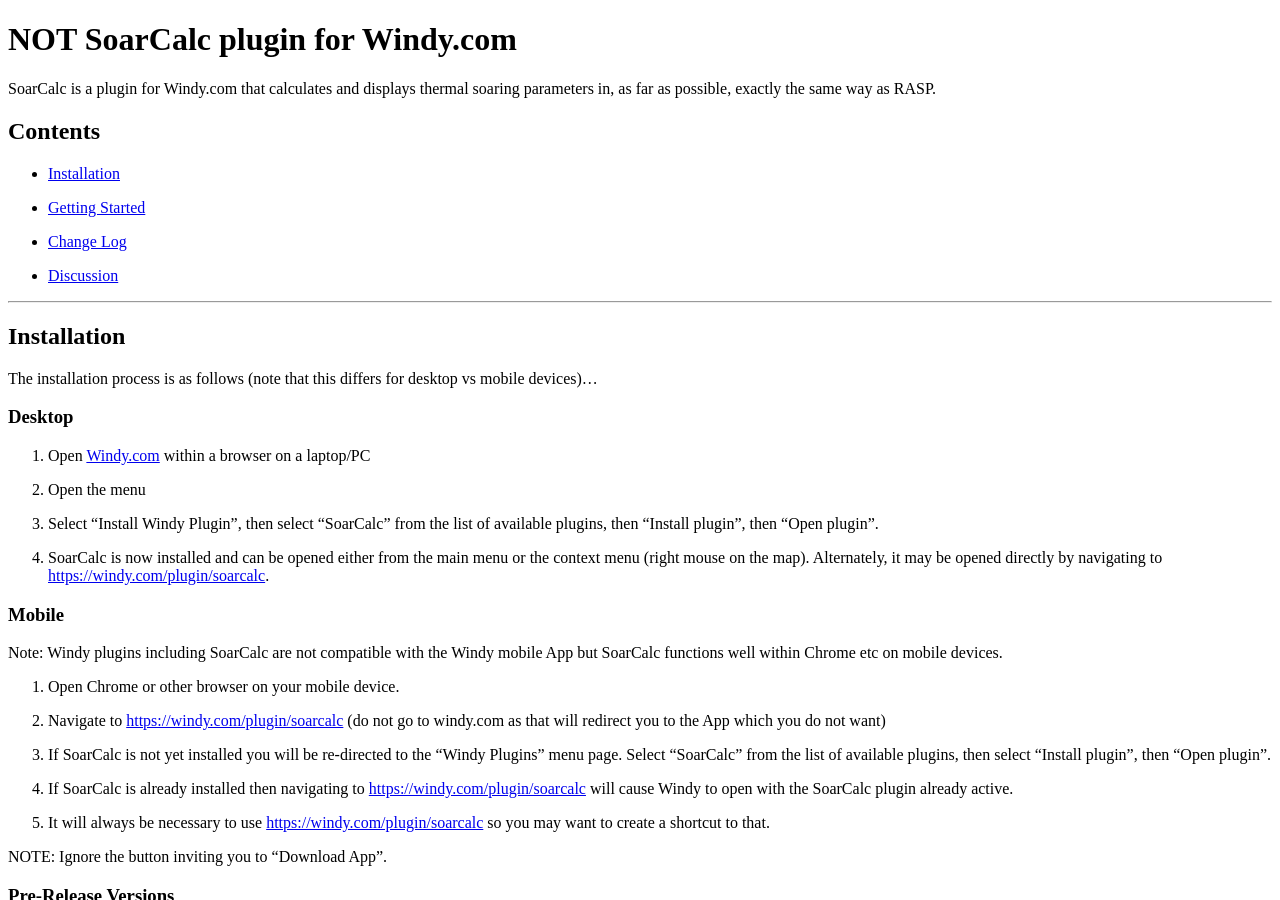
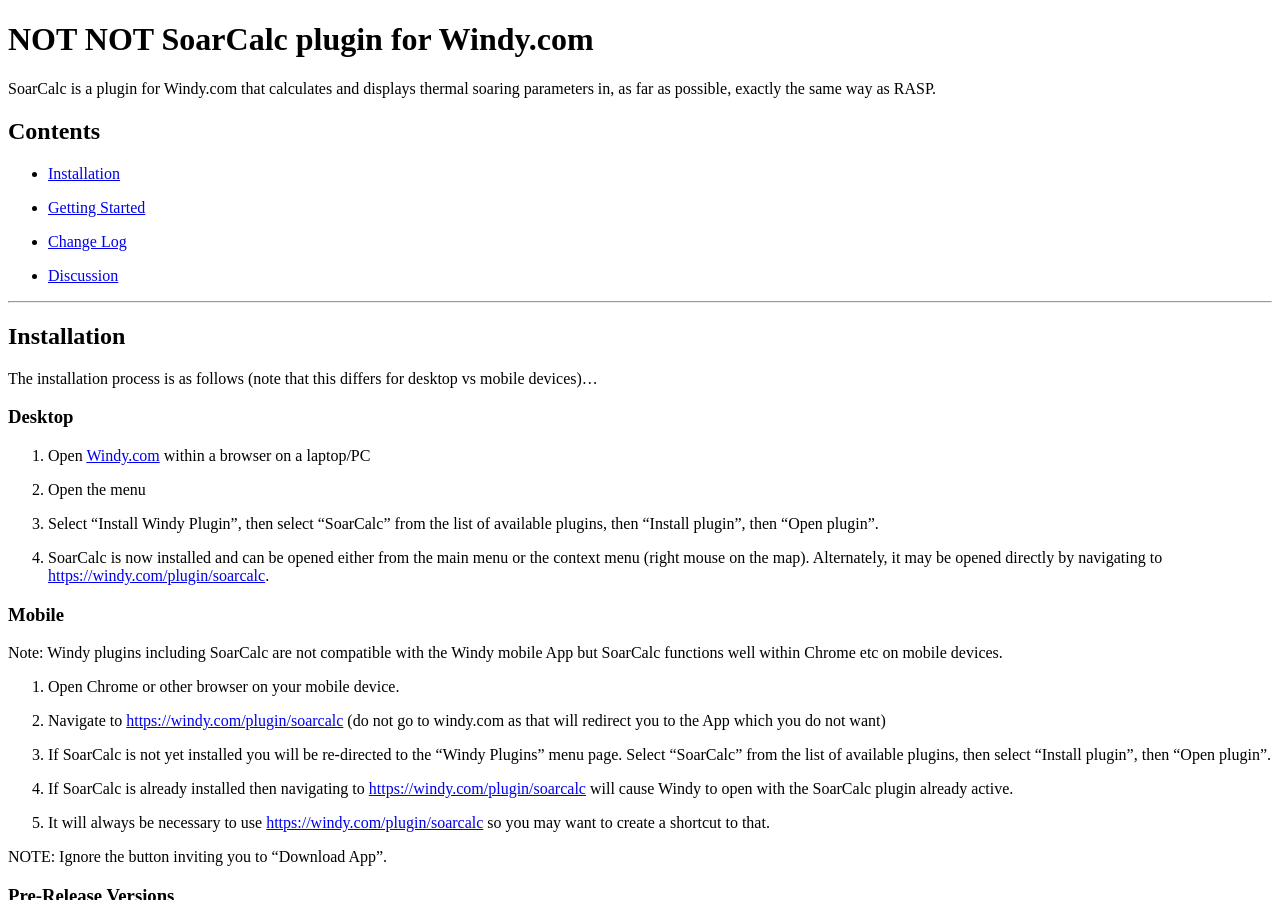
Before and after one commit to tomgooch/windy-plugin-soarcalc, a Jekyll site: the page built from index.md, in a window 1280 px wide and 900 px high. Built offline with Jekyll 4.4.1, drawn with Linux system fonts in a browser that asks for light colours; our own code applies the rules of GitHub Pages for plain Markdown files.

Commit message:
Update index.md

```diff
--- a/index.md
+++ b/index.md
@@ -1,8 +1,4 @@
----
-layout: default
-include: ../docs/ReadMe.md
----
-# NOT SoarCalc plugin for Windy.com
+# NOT NOT SoarCalc plugin for Windy.com
 
 SoarCalc is a plugin for Windy.com that calculates and displays thermal soaring
 parameters in, as far as possible, exactly the same way as RASP.
```
